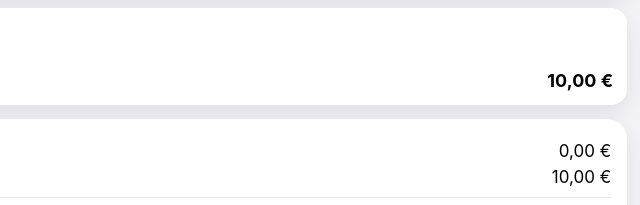
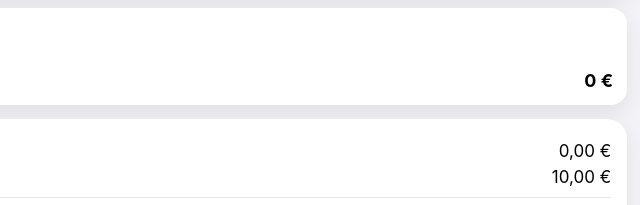
Before and after one commit to MDvorichanskiy/calculator, a plain HTML site: page index.html in a window 1280 px wide. Shown: the part 524-729 px from the top of the page, 637-1277 px from the left. Drawn offline with Linux system fonts and the light colour scheme.

Commit message:
Update index.html

```diff
--- a/index.html
+++ b/index.html
@@ -187,7 +187,7 @@
 <div class="card">
     <label>Зонт</label>
     <div class="note">Фіксована вартість (з ПДВ)</div>
-    <div class="price">10,00 €</div>
+    <div class="price">0 €</div>
 </div>
 
 <!-- ПІДСУМКИ -->
```
